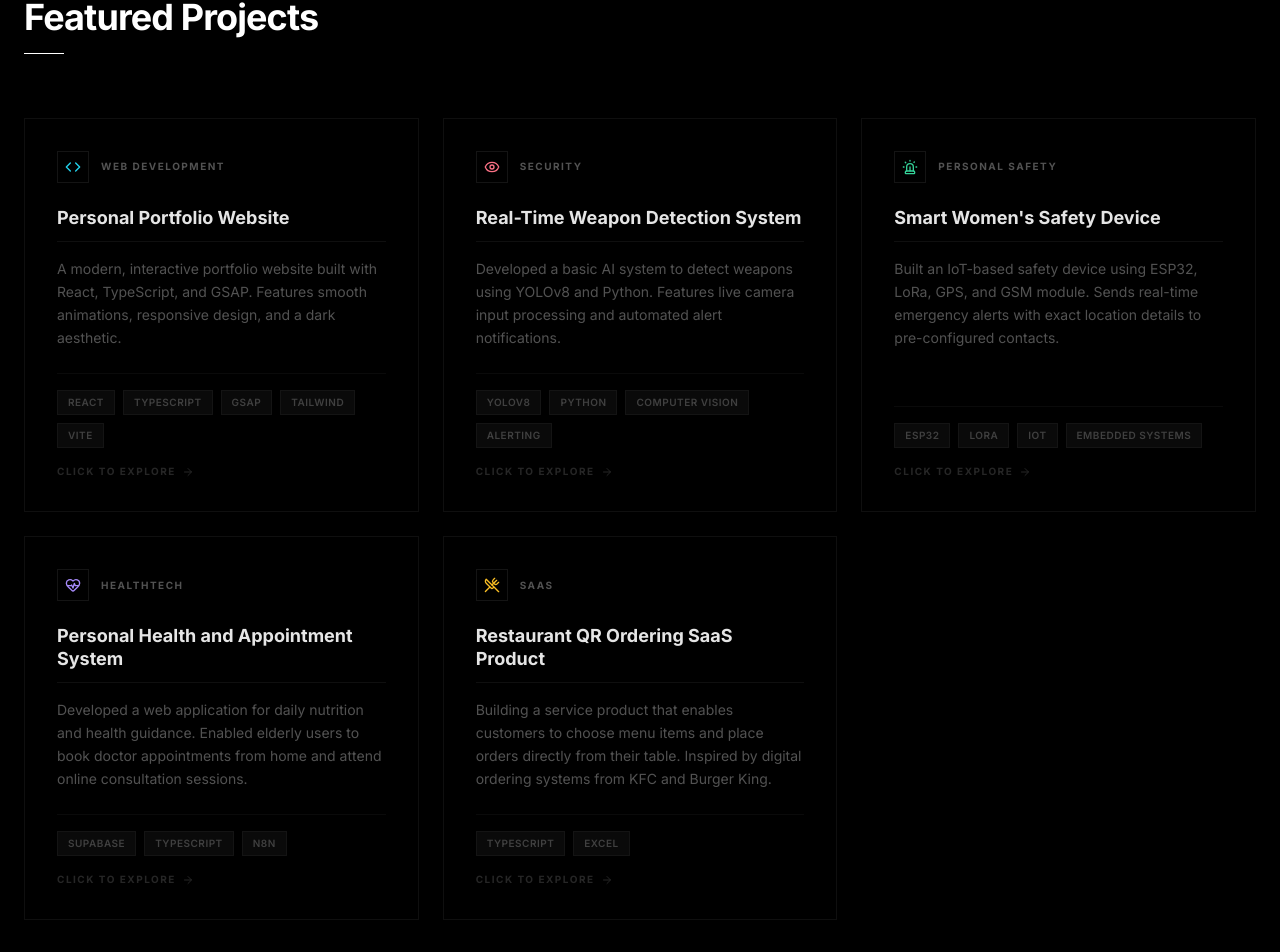
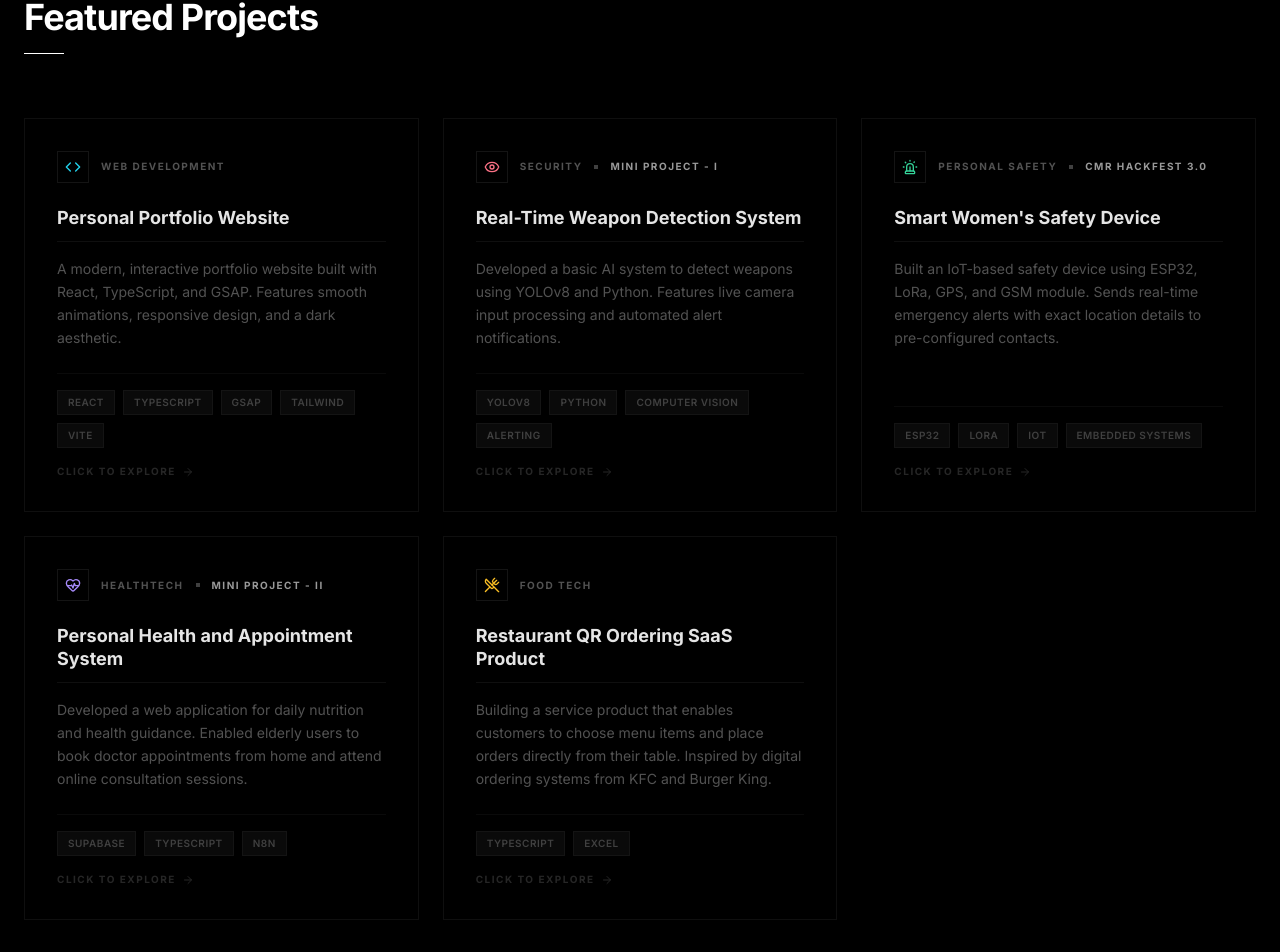
Before and after one commit to TharaneeshJ/tharaneesh-portfolio, a React (Vite) app: page / in a window 1280 px wide. Shown: the part 2401-3353 px from the top of the page. Built offline with nearby package versions, Linux system fonts and the light colour scheme.

Commit message:
Refined Project Section

```diff
--- a/components/Projects.tsx
+++ b/components/Projects.tsx
@@ -37,6 +37,7 @@ const projectData: Project[] = [
       'Addresses the critical need for automated weapon detection in public spaces. Eliminates human error by providing real-time AI-powered surveillance that instantly identifies firearms and knives in live camera feeds.',
     works:
       'Uses YOLOv8 deep learning model trained on weapon datasets. Processes live video streams frame-by-frame, running inference to detect and classify weapons with bounding boxes. Triggers automated SMS/email alerts when threats are identified.',
+    context: 'Mini Project - I',
   },
   {
     title: "Smart Women's Safety Device",
@@ -51,6 +52,7 @@ const projectData: Project[] = [
       'Provides a discreet, wearable safety solution for women. One-button press sends emergency alerts with precise GPS location to pre-configured contacts, enabling rapid response in dangerous situations.',
     works:
       'ESP32 microcontroller interfaces with GPS for live location, GSM for SMS alerts, and LoRa for long-range mesh communication. A single panic button trigger activates all modules simultaneously, sending coordinates and distress signals.',
+    context: 'CMR Hackfest 3.0',
   },
 
   {
@@ -66,13 +68,14 @@ const projectData: Project[] = [
       'Bridges the healthcare gap for elderly users who struggle with hospital visits. Provides daily nutrition guidance and enables seamless online doctor consultations from the comfort of home.',
     works:
       'Supabase handles authentication and real-time database. n8n automates appointment scheduling workflows, sends reminders, and manages consultation sessions. TypeScript ensures type-safe frontend interactions.',
+    context: 'Mini Project - II',
   },
   {
     title: 'Restaurant QR Ordering SaaS Product',
     description:
       'Building a service product that enables customers to choose menu items and place orders directly from their table. Inspired by digital ordering systems from KFC and Burger King.',
     tags: ['TypeScript', 'Excel'],
-    category: 'SaaS',
+    category: 'Food Tech',
     icon: <UtensilsCrossed size={16} />,
     domain: 'SaaS Product',
     tools: 'TypeScript · Excel',
@@ -308,6 +311,14 @@ const Projects: React.FC = () => {
                     <span className="text-[10px] font-bold uppercase tracking-[0.15em] text-neutral-600 group-hover:text-neutral-500 transition-colors">
                       {project.category}
                     </span>
+                    {project.context && (
+                      <>
+                        <span className="w-1 h-1 rounded-full bg-neutral-700" />
+                        <span className="text-[10px] font-bold uppercase tracking-[0.15em] text-white/60">
+                          {project.context}
+                        </span>
+                      </>
+                    )}
                   </div>
 
                   {/* Title */}
--- a/types.ts
+++ b/types.ts
@@ -12,6 +12,7 @@ export interface Project {
   solves?: string;
   works?: string;
   github?: string;
+  context?: string;
 }
 
 export interface Experience {
```
